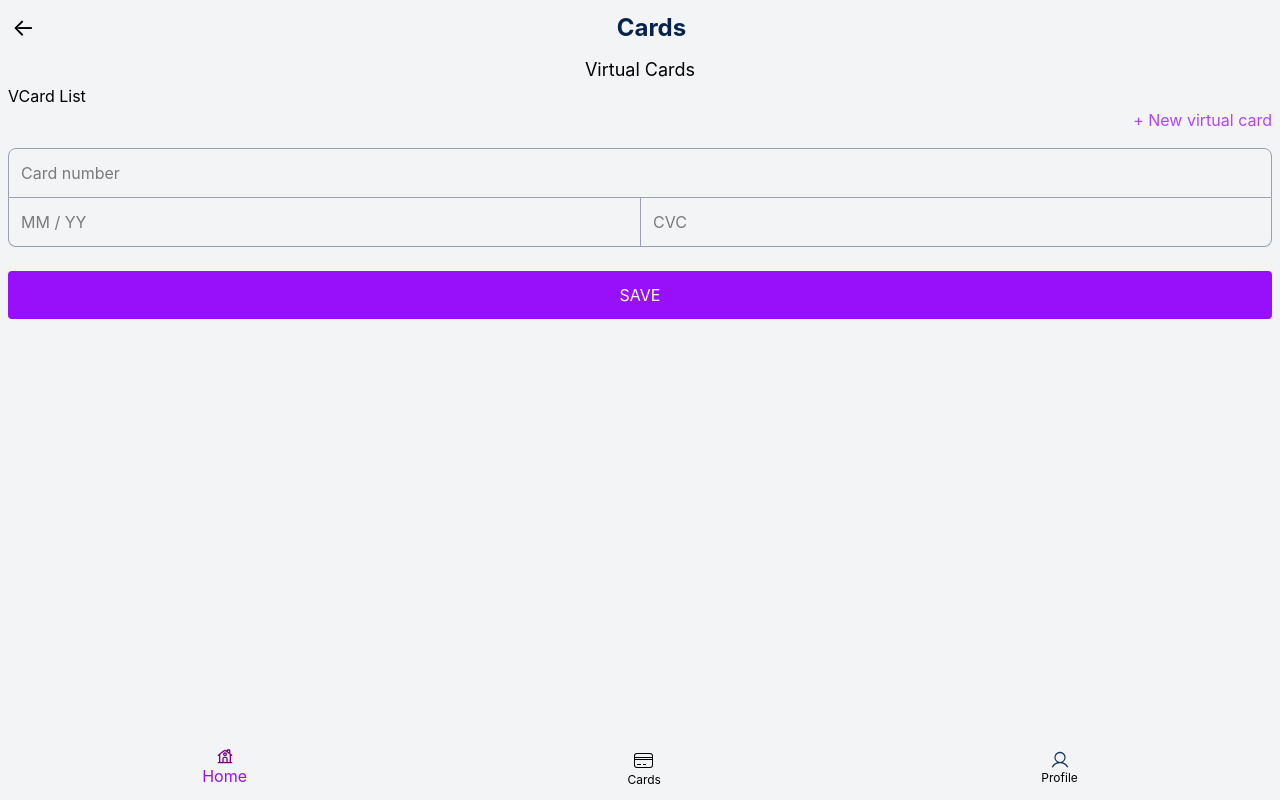
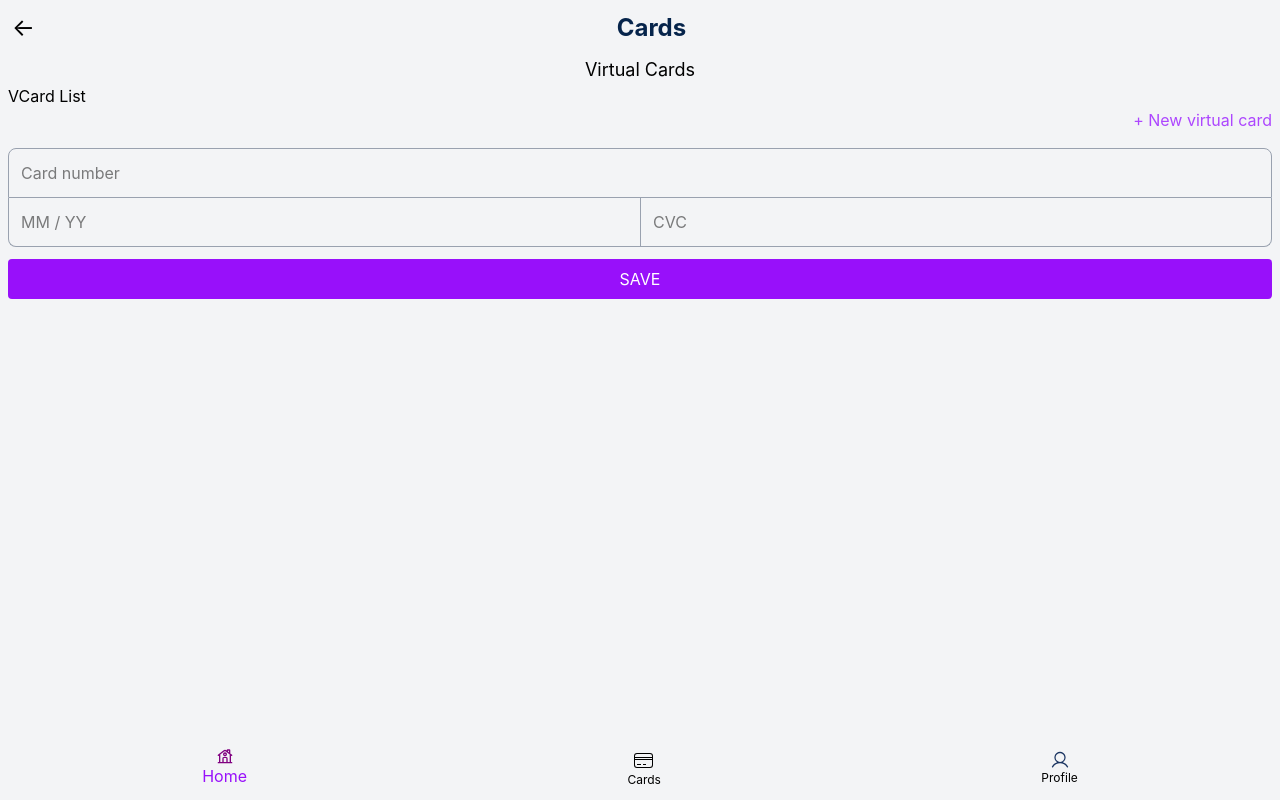
Before and after one commit to stephen-lakes/swiftpay-frontend, a React (Vite) app: page /dashboard/cards in a window 1280 px wide. Both pictures are taken after a click on the element "+ New virtual card". Built offline with nearby package versions, Linux system fonts and the light colour scheme.

Commit message:
style save button

```diff
--- a/src/screens/dashboard/Cards.tsx
+++ b/src/screens/dashboard/Cards.tsx
@@ -88,7 +88,8 @@ const Cards: React.FC = () => {
                 onChange={handleCvcChange}
               />
             </div>
-            <div onClick={save} className="mt-6 p-3 flex items-center justify-center bg-purple-600 text-white uppercase cursor-pointer rounded">
+
+            <div onClick={save} className="mt-3 h-10 flex items-center justify-center bg-purple-600 text-white uppercase cursor-pointer rounded">
               SAVE
             </div>
           </div>
```
